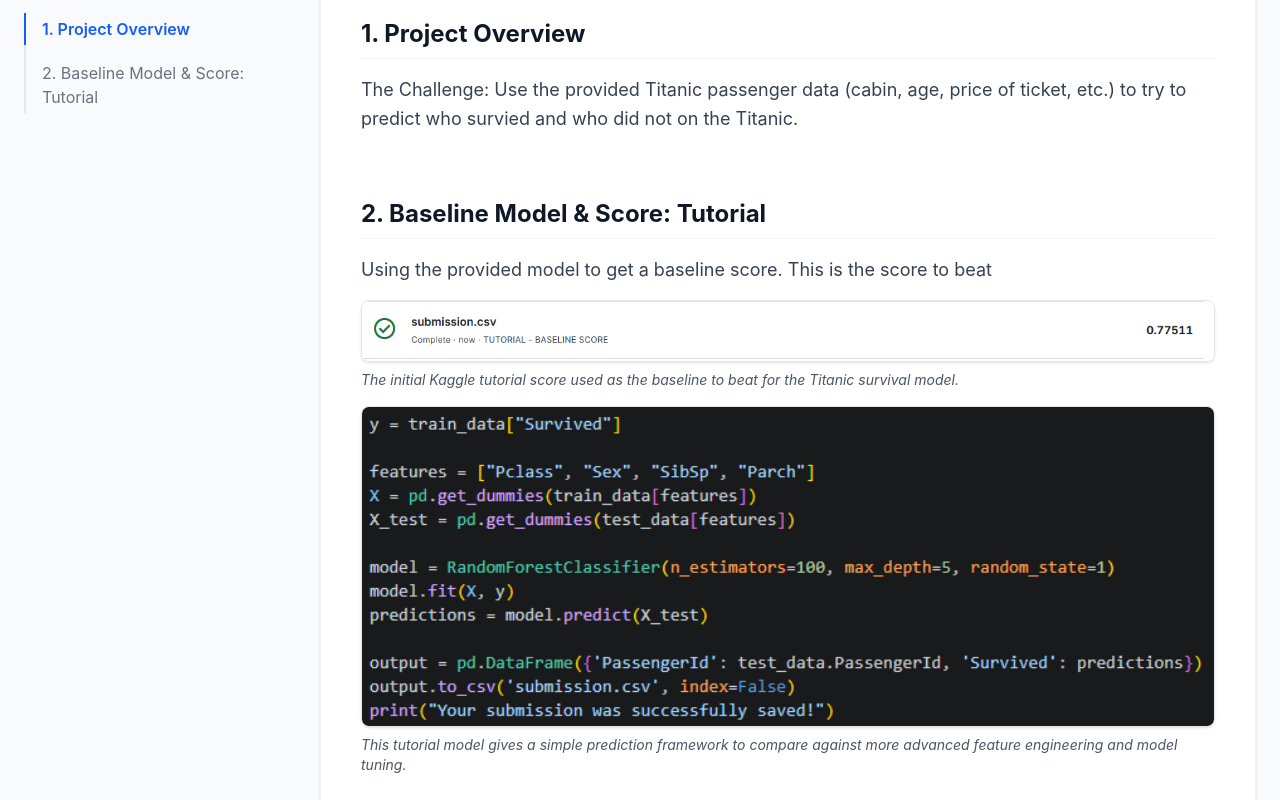
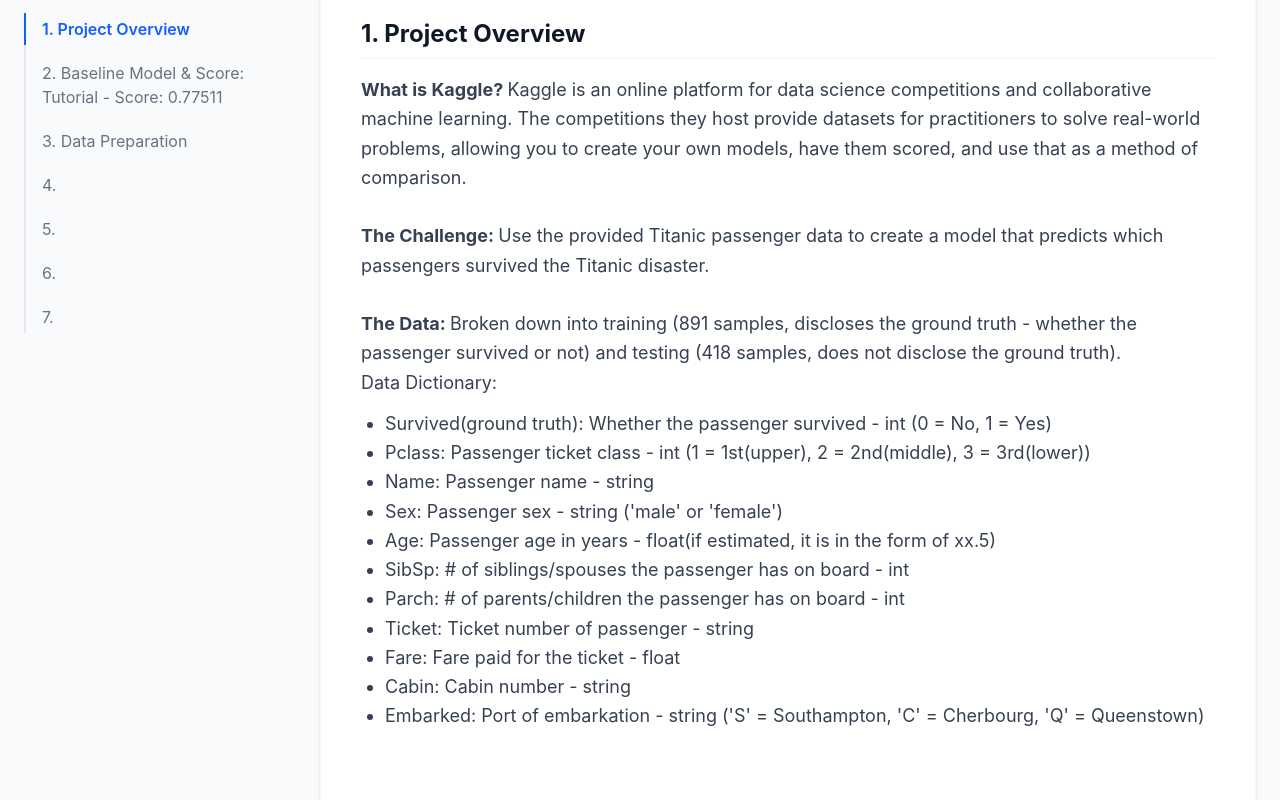
Before and after one commit to robmcn22/portfolio, a React (Vite) app: page /project/1 in a window 1280 px wide. Shown: the part 240-1040 px from the top of the page. Built offline with nearby package versions, Linux system fonts and the light colour scheme; the HTML template or start-up script is replaced by a standard one.

Commit message:
improved project details under titanic, tweaked website padding and margins

```diff
--- a/src/components/Hero.jsx
+++ b/src/components/Hero.jsx
@@ -5,7 +5,7 @@
 
 export default function Hero() {
   return (
-    <section id="about" className="max-w-5xl mx-auto px-6 py-30 flex flex-col justify-center min-h-[50vh]">
+    <section id="about" className="max-w-5xl mx-auto px-6 py-20 flex flex-col justify-center min-h-[50vh]">
       <h1 className="text-5xl font-extrabold text-gray-900 mb-4 tracking-tight">
         Data Scientist & ML Engineer
       </h1>
--- a/src/components/Projects.jsx
+++ b/src/components/Projects.jsx
@@ -6,7 +6,7 @@
 
 export default function Projects() {
   return (
-    <section id="projects" className="bg-gray-50 py-30">
+    <section id="projects" className="bg-gray-50 py-20">
       <div className="max-w-5xl mx-auto px-6">
         <h2 className="text-3xl font-bold text-gray-900 mb-8">Featured Projects</h2>
         <div className="grid grid-cols-1 md:grid-cols-2 gap-6">
--- a/src/components/Skills.jsx
+++ b/src/components/Skills.jsx
@@ -12,7 +12,7 @@
 
   return (
     // add padding above and below the section
-    <section id="skills" className="max-w-5xl mx-auto px-6 py-30 mb-10">
+    <section id="skills" className="max-w-5xl mx-auto px-6 py-20 mb-15">
       <h2 className="text-3xl font-bold text-gray-900 mb-8">Technical Skills</h2>
       <div className="grid grid-cols-1 md:grid-cols-2 lg:grid-cols-4 gap-8">
         {skillCategories.map((category, index) => (
--- a/src/components/layouts/LinearProcessLayout.jsx
+++ b/src/components/layouts/LinearProcessLayout.jsx
@@ -2,6 +2,42 @@
 
 export default function LinearProcessLayout({ stages }) {
   const [activeSection, setActiveSection] = useState("");
+
+  const renderContent = (content) => {
+    if (Array.isArray(content)) {
+      return (
+        <div className="text-gray-700 leading-relaxed text-lg mb-4">
+          {content.map((part, index) => {
+            if (part.type === "bold") {
+              return (
+                <strong key={`content-${index}`} className="font-bold">
+                  {part.text}
+                </strong>
+              );
+            }
+
+            if (part.type === "break") {
+              return <br key={`content-${index}`} />;
+            }
+
+            if (part.type === "list") {
+              return (
+                <ul key={`content-${index}`} className="list-disc pl-6 my-3">
+                  {part.items.map((item, itemIndex) => (
+                    <li key={`list-${itemIndex}`}>{item}</li>
+                  ))}
+                </ul>
+              );
+            }
+
+            return <React.Fragment key={`content-${index}`}>{part.text}</React.Fragment>;
+          })}
+        </div>
+      );
+    }
+
+    return <p className="text-gray-700 leading-relaxed text-lg mb-4">{content}</p>;
+  };
 
   useEffect(() => {
     const observer = new IntersectionObserver(
@@ -52,20 +88,31 @@
 
       {/* Article / Step-by-Step Content */}
       <main className="grow max-w-5xl bg-white p-8 md:p-10 rounded-xl shadow-sm border border-gray-100 space-y-16">
-        {stages.map((stage) => (
-          <section id={stage.id} key={stage.id} className="scroll-mt-24">
+        {stages.map((stage) => {
+          const blocks = stage.blocks ?? [
+            ...(stage.content || stage.images ? [{ type: "text", content: stage.content }] : []),
+            ...(stage.images ?? []).map((image) => ({ type: "image", ...image }))
+          ];
+
+          return (
+            <section id={stage.id} key={stage.id} className="scroll-mt-24 mb-20">
               <h2 className="text-2xl font-bold text-gray-900 mb-4 pb-2 border-b border-gray-100">
                 {stage.title}
               </h2>
-            <p className="text-gray-700 leading-relaxed text-lg mb-4">
-              {stage.content}
-            </p>
-            {stage.images?.map((image, index) => {
+
+              {blocks.map((block, index) => {
+                if (block.type === "text") {
+                  return <React.Fragment key={`${stage.id}-block-${index}`}>{renderContent(block.content)}</React.Fragment>;
+                }
+
+                if (block.type === "image") {
                   const imageData =
-                typeof image === "string" ? { src: image, description: "" } : image;
+                    typeof block === "string"
+                      ? { src: block, description: "" }
+                      : block;
 
                   return (
-                <figure key={`${stage.id}-${index}`} className="my-4">
+                    <figure key={`${stage.id}-block-${index}`} className="my-4">
                       <img
                         src={imageData.src}
                         alt={imageData.alt || `${stage.title} ${index + 1}`}
@@ -78,9 +125,13 @@
                       )}
                     </figure>
                   );
+                }
+
+                return null;
               })}
             </section>
-        ))}
+          );
+        })}
       </main>
     </div>
   );
--- a/src/data/projectsData.js
+++ b/src/data/projectsData.js
@@ -1,11 +1,11 @@
 import score1 from "../assets/1score.PNG";
 
-import tutorialModel from "../assets/tutorial model.PNG";
+import tutorial from "../assets/tutorial model.PNG";
 
 export const projects = [
   {
     id: 1,
-    title: "Titanic Kaggle Challenge (WIP)",
+    title: "Kaggle Competition - Titanic (WIP)",
     layoutType: "linear",
     description: "Predictive model forecasting survival outcomes for passengers on the Titanic.",
     techStack: ["Python"],
@@ -15,25 +15,113 @@
       {
         id: "overview",
         title: "1. Project Overview",
-        content: "The Challenge: Use the provided Titanic passenger data (cabin, age, price of ticket, etc.) to try to predict who \
-        survied and who did not on the Titanic.",
+        content: [
+          { type: "bold", text: "What is Kaggle? " },
+          { text: "Kaggle is an online platform for data science competitions and collaborative machine learning. The competitions\
+            they host provide datasets for practitioners to solve real-world problems, allowing you to create your own models, \
+            have them scored, and use that as a method of comparison." },
+          { type: "break" }, { type: "break" },
+          { type: "bold", text: "The Challenge: " },
+          { text: "Use the provided Titanic passenger data to create a model that predicts which passengers survived the Titanic disaster." },
+          { type: "break" }, { type: "break" },
+          { type: "bold", text: "The Data: " },
+          { text: "Broken down into training (891 samples, discloses the ground truth - whether the passenger survived or not) and testing (418 samples, does\
+            not disclose the ground truth)." },
+          { type: "break" },
+          { text: "Data Dictionary:" },
+          {
+            type: "list",
+            items: [
+              "Survived(ground truth): Whether the passenger survived - int (0 = No, 1 = Yes)",
+              "Pclass: Passenger ticket class - int (1 = 1st(upper), 2 = 2nd(middle), 3 = 3rd(lower))",
+              "Name: Passenger name - string",
+              "Sex: Passenger sex - string ('male' or 'female')",
+              "Age: Passenger age in years - float(if estimated, it is in the form of xx.5)",
+              "SibSp: # of siblings/spouses the passenger has on board - int",
+              "Parch: # of parents/children the passenger has on board - int",
+              "Ticket: Ticket number of passenger - string",
+              "Fare: Fare paid for the ticket - float",
+              "Cabin: Cabin number - string",
+              "Embarked: Port of embarkation - string ('S' = Southampton, 'C' = Cherbourg, 'Q' = Queenstown)"
+            ]
+          },
+        ],
       },
       {
         id: "baseline",
-        title: "2. Baseline Model & Score: Tutorial",
-        content: "Using the provided model to get a baseline score. This is the score to beat",
-        images: [
+        title: "2. Baseline Model & Score: Tutorial - Score: 0.77511",
+        blocks: [
           {
+            type: "text",
+            content: [
+              { text: "Used the provided model in the tutorial to get a baseline score. This is the score to beat." }
+            ]
+          },
+          {
+            type: "image",
             src: score1,
             alt: "Baseline Titanic model score",
-            description: "The initial Kaggle tutorial score used as the baseline to beat for the Titanic survival model."
+            //description: "The initial Kaggle tutorial score used as the baseline to beat for the Titanic survival model."
           },
           {
-            src: tutorialModel,
+            type: "text",
+            content: [
+              { text: "The tutorial uses a basic random forest model as shown here" }
+            ]
+          },
+          {
+            type: "image",
+            src: tutorial,
             alt: "Titanic tutorial model output",
-            description: "This tutorial model gives a simple prediction framework to compare against more advanced feature engineering and model tuning."
+            description: "The model picks out four features, one hot encodes them, and uses very little hyperparameter tuning."
           }
         ]
+      },
+      {
+        id: "data-prep",
+        title: "3. Data Preparation",
+        // blocks: [
+        //   {
+        //     type: "text",
+        //     content: [
+        //       { text: "Used the provided model in the tutorial to get a baseline score. This is the score to beat." }
+        //     ]
+        //   },
+        //   {
+        //     type: "image",
+        //     src: score1,
+        //     alt: "Baseline Titanic model score",
+        //     //description: "The initial Kaggle tutorial score used as the baseline to beat for the Titanic survival model."
+        //   },
+        //   {
+        //     type: "text",
+        //     content: [
+        //       { text: "The tutorial uses a basic random forest model as shown here" }
+        //     ]
+        //   },
+        //   {
+        //     type: "image",
+        //     src: tutorial,
+        //     alt: "Titanic tutorial model output",
+        //     description: "The model picks out four features, one hot encodes them, and uses very little hyperparameter tuning."
+        //   }
+        // ]
+      },
+      {
+        id: "x",
+        title: "4. "
+      },
+      {
+        id: "x",
+        title: "5. "
+      },
+      {
+        id: "x",
+        title: "6. "
+      },
+      {
+        id: "x",
+        title: "7. "
       }
     ]
   },
```
Also changed, not shown: 1 other file (tests, documents, lock files or other folders). Lines whose indentation alone changed are shown as unchanged.
